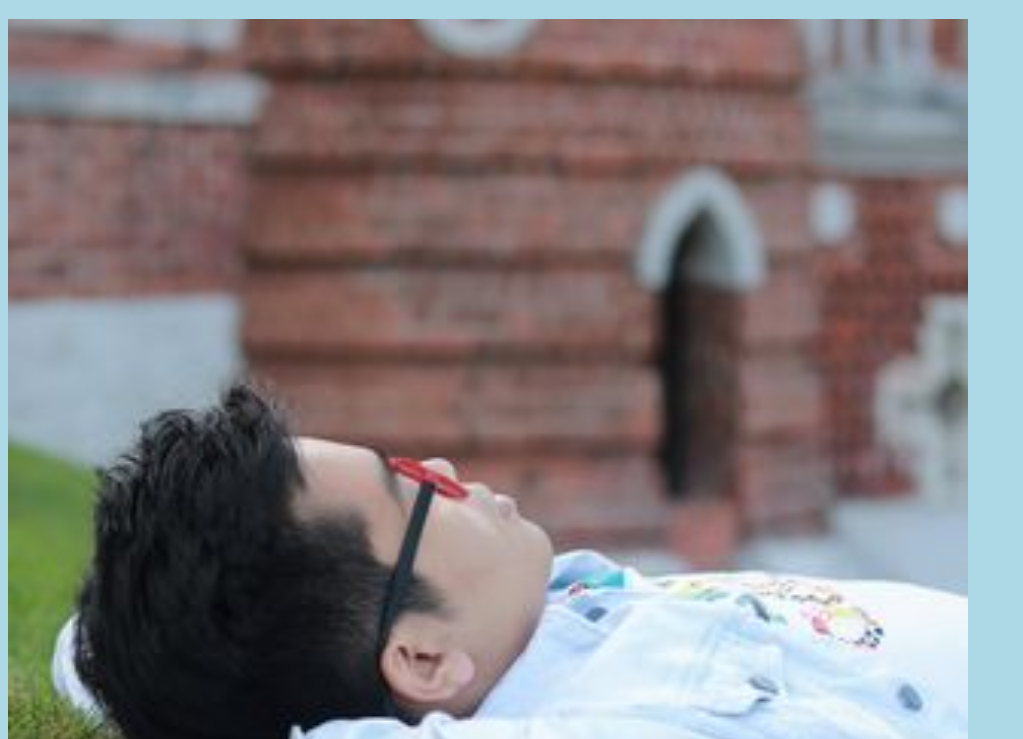
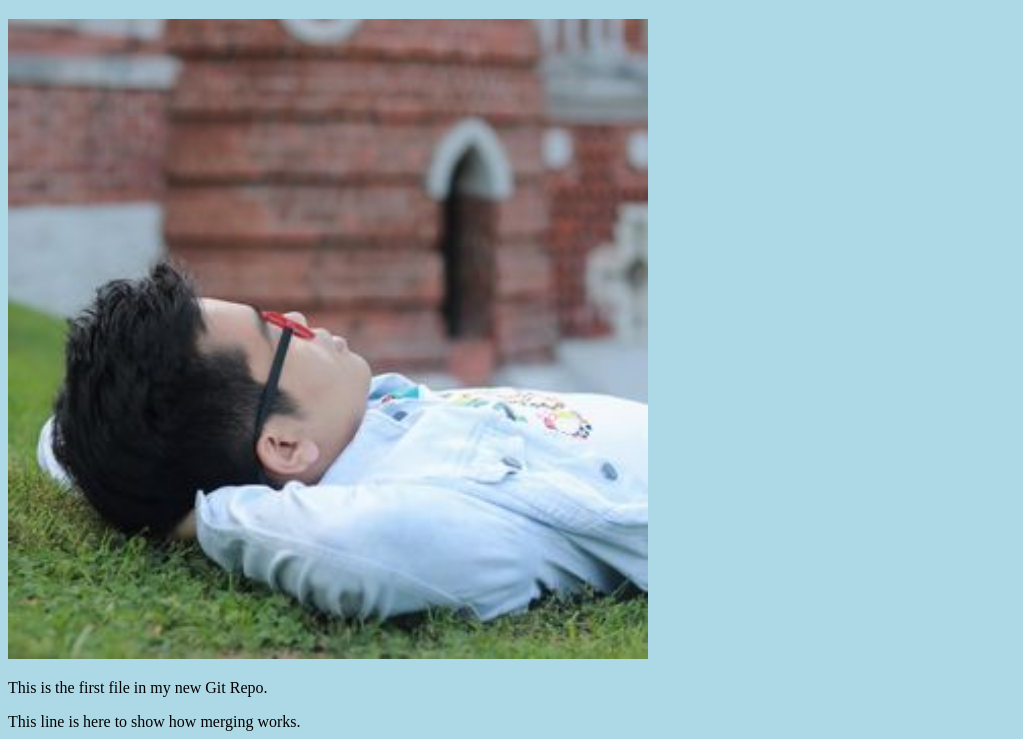
Before and after one commit to phongbmatsjsc/hello-world, a plain HTML site: page index.html in a window 1280 px wide. Shown: the part 61-800 px from the top of the page, without its empty margins (0-1023 px from the left). Drawn offline with Linux system fonts and the light colour scheme.

Commit message:
Update index.html - Resize image

```diff
--- a/index.html
+++ b/index.html
@@ -7,12 +7,10 @@
 <body>
 
 <h1>Hello world!</h1>
-<div><img src="img_hello_world.jpg" alt="Hello World from Space"
-style="width:100%;max-width:960px"></div>
+<div><img src="img_hello_world.jpg" alt="Hello World from Space" style="width:100%;max-width:640px"></div>
 <p>This is the first file in my new Git Repo.</p>
 <p>This line is here to show how merging works.</p>
 <div><img src="img_hello_git.jpg" alt="Hello Git" style="width:100%;max-width:640px"></div>
 
-
 </body>
 </html>
```
